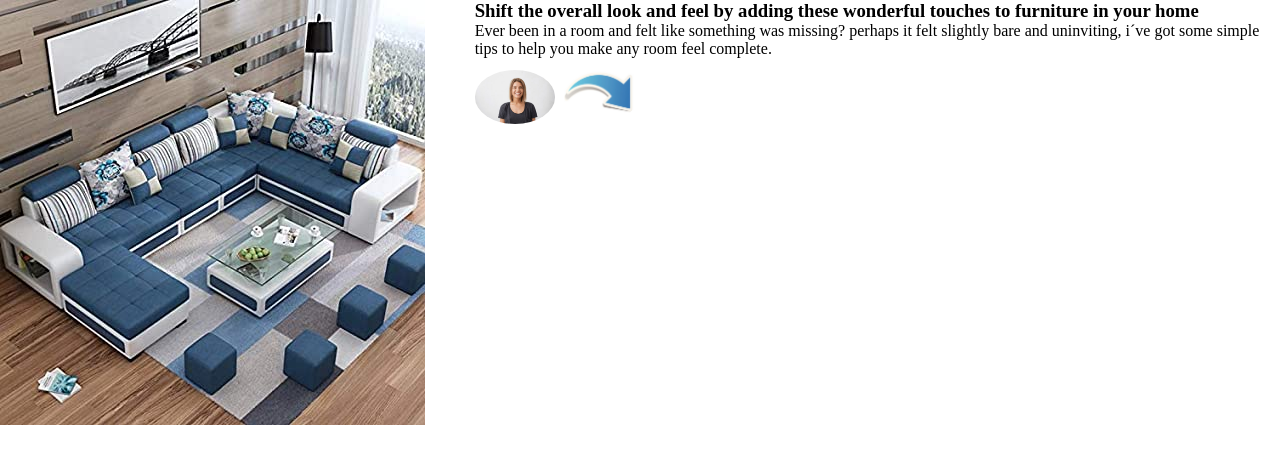
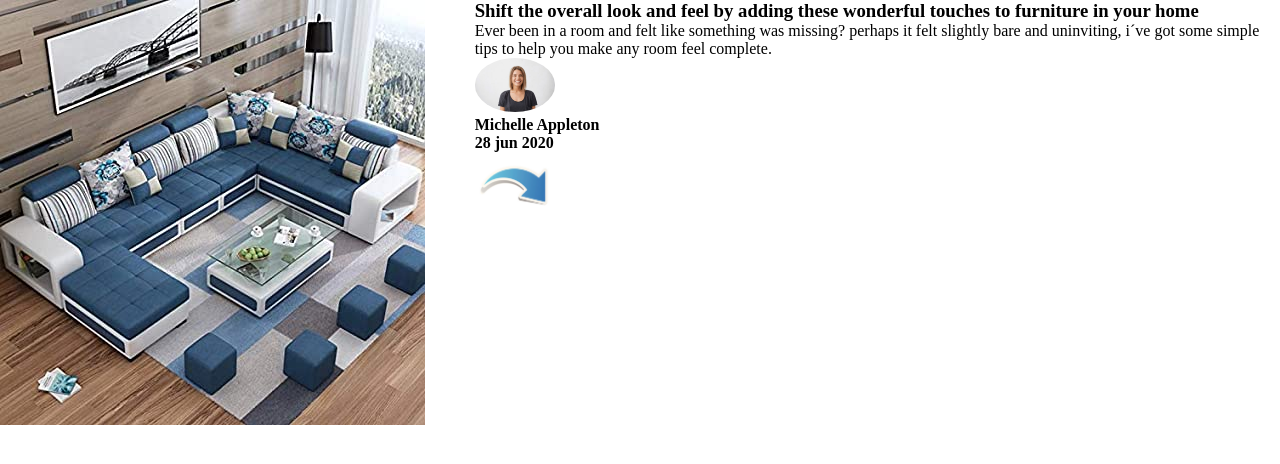
Before and after one commit to KristomeisterDev/Sesion_06_Tarea, a plain HTML site: page index.html in a window 1280 px wide. Drawn offline with Linux system fonts and the light colour scheme.

Commit message:
se agrego h4

```diff
--- a/index.html
+++ b/index.html
@@ -25,10 +25,13 @@
             </article>
             <div rightsidecardimage>
                 <img id="imagePerson" class="littleImage" src="./Resources/person.jpg" alt="Aqui se muestra la imagen">
+                <h4>Michelle Appleton
+                    <br>
+                    <span> 28 jun 2020 </span>
+                </h4>
                 <img id="imageArrow" class="littleImage" src="./Resources/arrows.jpg" alt="Aqui se muestra la imagen">
             </div>
         </div>
-       </section>
-    </>
+    </section>
 </body>
 </html>
```
